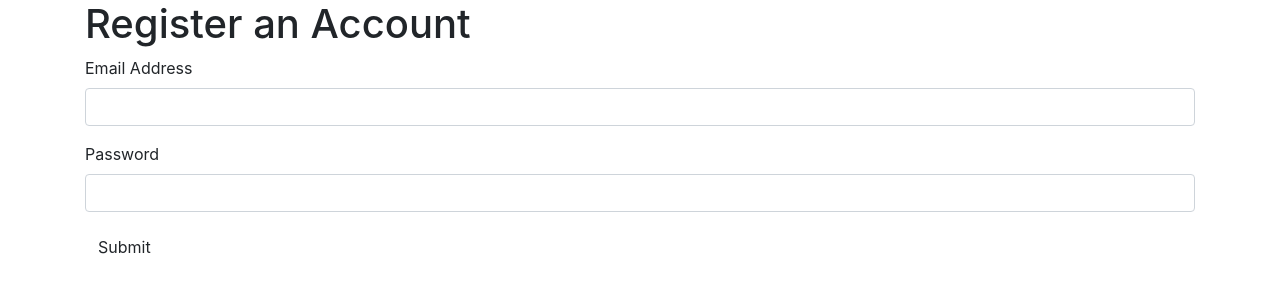
After one commit to michaelb-TI100/csc210-team3, a Flask app: page /register in a window 1280 px wide. The commit adds this page. Shown: the top 300 px of the page. Run offline with Flask 2, Linux system fonts and the light colour scheme; some libraries are stand-ins or nearby versions.

Commit message:
First login-register skeleton pages
The forms work but they don't do anything useful yet.

```diff
--- a/app.py
+++ b/app.py
@@ -1,7 +1,11 @@
 import os
 from flask import Flask, render_template
 from flask_bootstrap import Bootstrap
+from flask_wtf import FlaskForm
+from wtforms import StringField, SubmitField
+from wtforms.validators import DataRequired, Email
 from models import *
+from forms import *
 
 app = Flask(__name__)
 application = app
@@ -31,3 +35,25 @@ def internal_server_error(e):
 def index():
 	petitions = Petition.query.all()
 	return render_template('index.html', petitions=petitions)
+
+#this is all a bit ugly at the moment, will clean it up when I actually make it do stuff
+@app.route('/login', methods=['GET', 'POST'])
+def login():
+	form = loginForm()
+	email = None
+	password = None
+	if form.validate_on_submit():
+		email = form.email.data
+		password = form.password.data
+	#all this does is shows that the data was received correctly
+	return render_template('login.html', form=form, email=email, password=password)
+
+@app.route('/register', methods=['GET', 'POST'])
+def register():
+	form = registerForm()
+	email = None
+	password = None
+	if form.validate_on_submit():
+		email = form.email.data
+		password = form.password.data
+	return render_template('register.html', form=form, email=email, password=password)
--- /dev/null
+++ b/forms.py
@@ -0,0 +1,17 @@
+from flask_wtf import FlaskForm
+from wtforms import StringField, SubmitField
+from wtforms.validators import DataRequired, Email
+
+#document defines the various forms we will use
+
+#I think it may be easier to just use emails instead of custom usernames.
+class loginForm(FlaskForm):
+    email = StringField('Email Address', validators=[DataRequired()]) #no email validator yet, because I have to figure out csrf stuff
+    password = StringField('Password', validators=[DataRequired()])
+    submit = SubmitField('Submit')
+
+#TODO current plan is to make sure submitted emails are from rochester.edu domain. so, uh, do that
+class registerForm(FlaskForm):
+    email = StringField('Email Address', validators=[DataRequired()]) #still no email validator yet
+    password = StringField('Password', validators=[DataRequired()])
+    submit = SubmitField('Submit')
--- a/templates/base.html
+++ b/templates/base.html
@@ -1,6 +1,7 @@
 <!DOCTYPE html>
 <html lang="en">
 	<head>
+		{% import "bootstrap/wtf.html" as wtf %}
 		{% block head %}
 		<!-- Required meta tags -->
 		<meta charset="utf-8">
--- /dev/null
+++ b/templates/register.html
@@ -0,0 +1,21 @@
+{% extends "base.html" %}
+
+{% block title %}Register{% endblock title %}
+
+{% block content %}
+	<header class="page-header">
+		<h1>Register an Account</h1>
+	</header>
+
+	{{ wtf.quick_form(form) }}
+	<br>
+
+	{% if email and password %}
+		<h4>Attemped to register an account with: </h4>
+		<h5>Email: {{ email }}</h5>
+		<h5>Password: {{ password }}</h5>
+	{% endif %}
+
+	<!--<a href=class="btn btn-danger btn-sm">Return</a>-->
+
+{% endblock content %}
```
Also changed, not shown: templates/login.html (added, +21 -0 lines).
